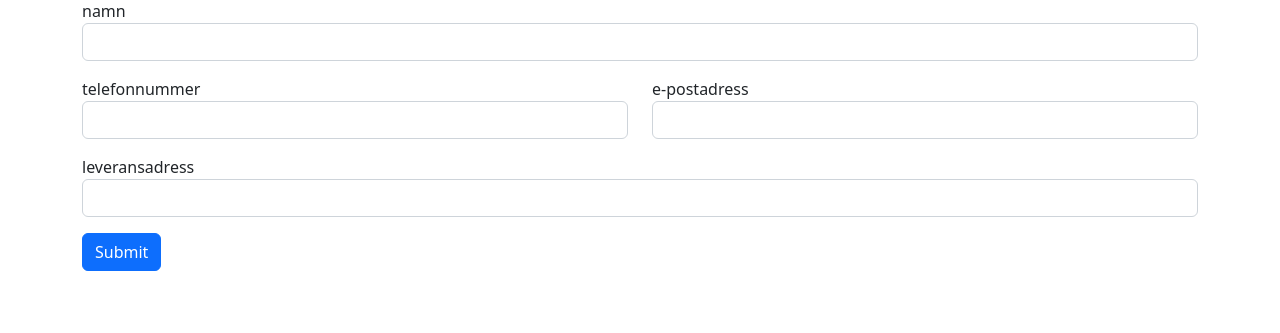
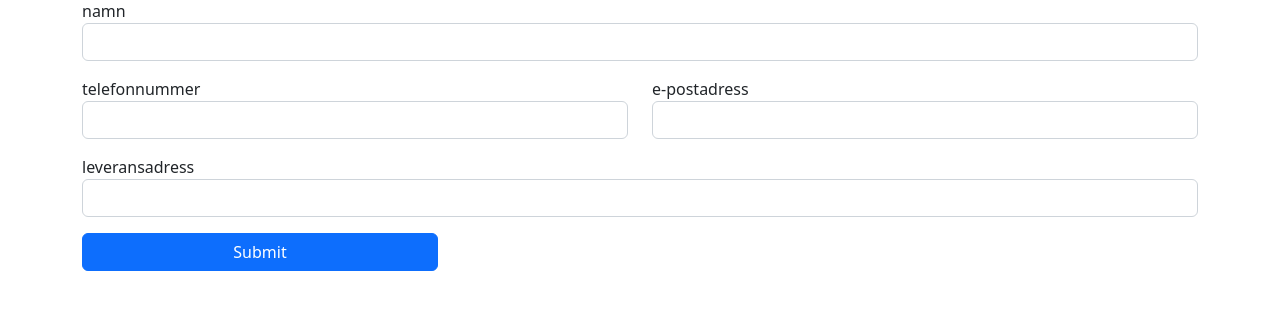
Before and after one commit to catfooo/php, a PHP site: page /form.php?id=1 in a window 1280 px wide. Shown: the part 146-479 px from the top of the page. Run offline with PHP 8.4, Linux system fonts and the light colour scheme.

Commit message:
to show fullwidth btn

```diff
--- a/projekt/form.php
+++ b/projekt/form.php
@@ -31,7 +31,7 @@
                 <input id="address" type="text" name="address" class="form-control mb-3">
             </div>
             <div class="col-md-4">
-                <input type="submit" class="btn btn-primary">
+                <input type="submit" class="btn btn-primary w-100">
             </div>
         </div>
     </form>
```
